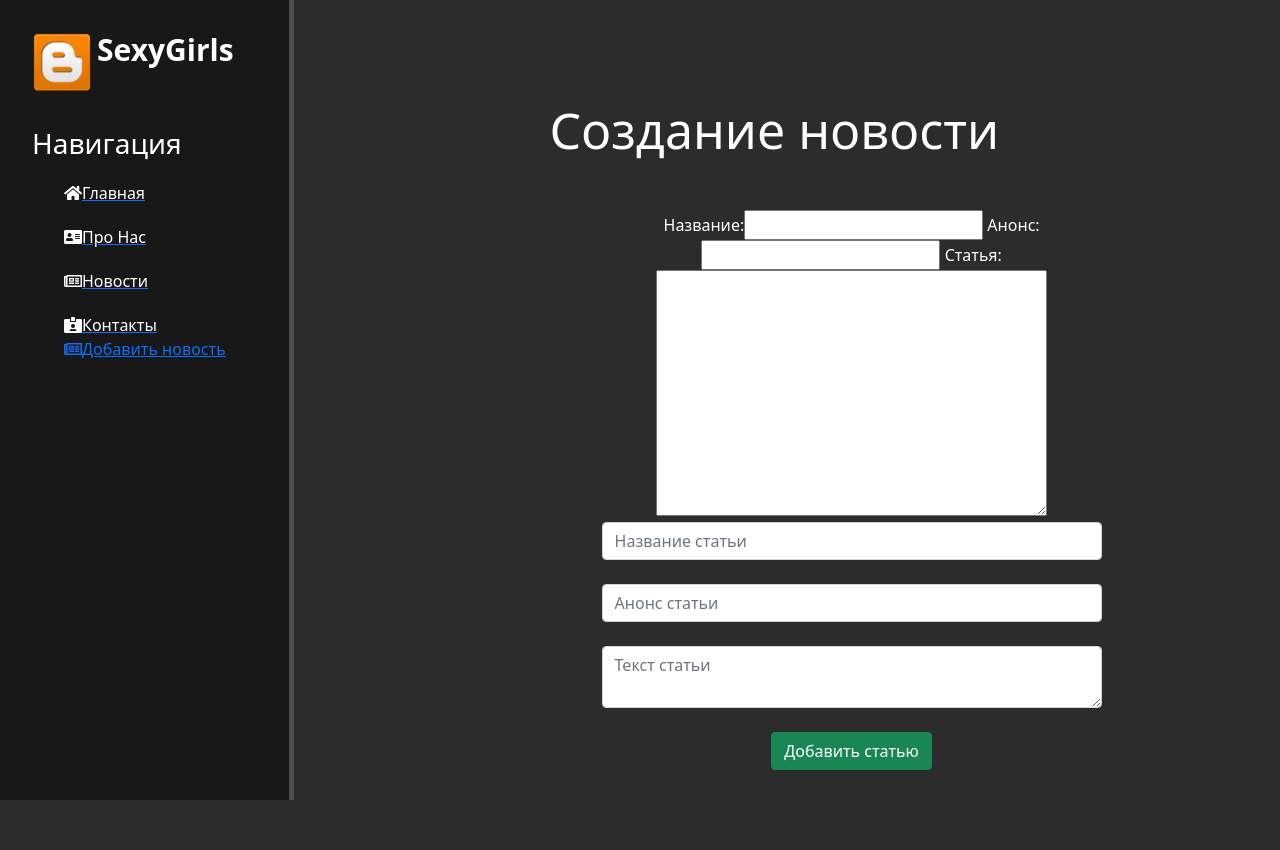
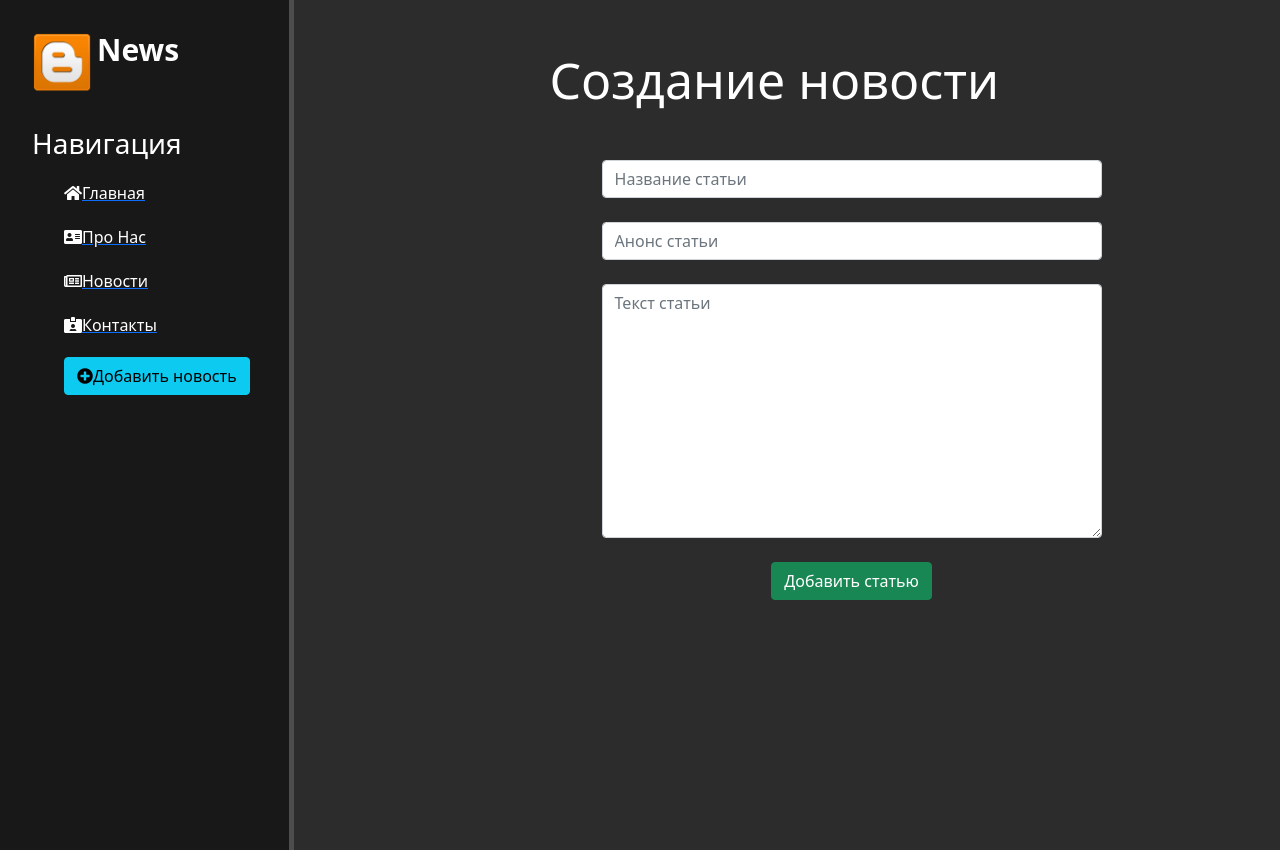
Before and after one commit to SosedovDmitriy/Django, a Django app: page /news/create in a window 1280 px wide. Before the commit the page ends 800 px from the top, so only its background shows below. Run offline with Django 3.2, Linux system fonts and the light colour scheme; some libraries are stand-ins or nearby versions.

Commit message:
last changes

```diff
--- a/main/static/main/css/main.css
+++ b/main/static/main/css/main.css
@@ -7,7 +7,7 @@ aside {
     background: #181818;
     width: 23%;
     padding: 2.5%;
-    height: 100vh;
+    height: 850px;
     color: #fff;
     border-right: 5px solid #4d4d4d;
 }
@@ -46,10 +46,10 @@ aside ul li:hover, ul a:hover {
     transform: scale(1.05);
 }
 
-    .features {
+.features {
     float:left;
     color: #fff;
-    margin-top: 100px;
+    margin-top: 50px;
     text-align: center;
     width: 75%;
 }
@@ -62,3 +62,16 @@ form {
     width: 500px;
     margin-top: 50px;
 }
+
+.alert-warning {
+    float: none;
+    clear:both;
+    height: 100%;
+    margin: 1m;
+    text-align: left;
+
+}
+.features p {
+    max-width: none;
+    margin: 20px auto;
+}
--- a/main/templates/main/about.html
+++ b/main/templates/main/about.html
@@ -1,7 +1,7 @@
 {% extends 'main/layout.html' %}
 
 {% block title %}
-    <h1>Про нас</h1>
+    Про нас
 {% endblock %}
 
 {% block content %}
--- a/main/templates/main/index.html
+++ b/main/templates/main/index.html
@@ -1,13 +1,13 @@
 {% extends 'main/layout.html' %}
 
 {% block title %}
-    <h1>{{title}}</h1>
+    {{title}}
 {% endblock %}
 
 {% block content %}
     <div class="features">
         <h1>{{title}}</h1>
-        <p>Lorem ipsum dolor sit amet consectetur adipisicing elit. Deleniti a facilis maiores eveniet necessitatibus natus reprehenderit ullam? Velit asperiores voluptatum aperiam, quod voluptate nihil dolores delectus? Corporis corrupti quod rem.</p>
+        <h5>На данном сайте представлены новости, которые  произошли за последнее время</h4р4р>
         <button class="btn btn-warning">На страницу о нас</button>
 
         {% for el in values %}
--- a/main/templates/main/layout.html
+++ b/main/templates/main/layout.html
@@ -1,29 +1,41 @@
 {% load static %}
 <!DOCTYPE html>
 <html lang="en">
+
 <head>
     <meta charset="UTF-8">
     <meta http-equiv="X-UA-Compatible" content="IE=edge">
     <meta name="viewport" content="width=device-width, initial-scale=1.0">
     <title>{% block title %}{% endblock %}</title>
-    <link rel = "stylesheet" href="https://cdn.jsdelivr.net/npm/bootstrap@5.1.0/dist/css/bootstrap.min.css">
-    <link rel = "stylesheet" href="https://use.fontawesome.com/releases/v5.8.2/css/all.css">
-    <link rel = "stylesheet" href={% static 'main/css/main.css' %}
-</head>
+    <link rel="stylesheet" href="https://cdn.jsdelivr.net/npm/bootstrap@5.1.0/dist/css/bootstrap.min.css">
+    <link rel="stylesheet" href="https://use.fontawesome.com/releases/v5.8.2/css/all.css">
+    <link rel="stylesheet" href={% static 'main/css/main.css' %} </head>
+
 <body>
     <aside>
         <img src="{% static 'main/img/logo.png' %}" alt="Лого">
-        <span class="logo">SexyGirls</span>
+        <span class="logo">News</span>
         <h3>Навигация</h3>
         <ul>
-            <a href="{% url 'home' %}"><li><i class="fas fa-home"></i>Главная</li></a>
-            <a href="{% url 'about' %}"><li><i class="fas fa-address-card"></i>Про Нас</li></a>
-            <a href="{% url 'news_home' %}"><li><i class="far fa-newspaper"></i>Новости</li></a>
-            <a href=""><li><i class="fas fa-id-card-alt"></i>Контакты</li></a>
-            <a href="{% url 'create' %}"><i class="far fa-newspaper"></i>Добавить новость</a>
+            <a href="{% url 'home' %}">
+                <li><i class="fas fa-home"></i>Главная</li>
+            </a>
+            <a href="{% url 'about' %}">
+                <li><i class="fas fa-address-card"></i>Про Нас</li>
+            </a>
+            <a href="{% url 'news_home' %}">
+                <li><i class="far fa-newspaper"></i>Новости</li>
+            </a>
+            <a href="">
+                <li><i class="fas fa-id-card-alt"></i>Контакты</li>
+            </a>
+            <a href="{% url 'create' %}">
+                <li><button class="btn btn-info"><i class="fas fa-plus-circle"></i>Добавить новость</button></li>
+            </a>
         </ul>
     </aside>
     {% block content %}
     {% endblock %}
 </body>
+
 </html>
--- a/main/urls.py
+++ b/main/urls.py
@@ -4,6 +4,5 @@ from . import views
 urlpatterns = [
     path('', views.index, name='home'),
     path('about', views.about, name='about'),
-    path('profile', views.profile),
-    path('test', views.test)
+
 ]
--- a/news/forms.py
+++ b/news/forms.py
@@ -1,7 +1,22 @@
 from .models import Articles
-from django.forms import ModelForm
+from django.forms import ModelForm, widgets
 
 class ArticlesForm(ModelForm):
     class Meta:
         model = Articles
         fields = ['title', 'anons', 'full_text']
+
+        widgets = {
+            "title": widgets.TextInput(attrs={
+                'class': 'form-control',
+                'placeholder': 'Название статьи'
+            }),
+            "anons": widgets.TextInput(attrs={
+                'class': 'form-control',
+                'placeholder': 'Анонс статьи'
+            }),
+            "full_text": widgets.Textarea(attrs={
+                'class': 'form-control',
+                'placeholder': 'Текст статьи'
+            }),
+        }
--- a/news/models.py
+++ b/news/models.py
@@ -9,6 +9,9 @@ class Articles (models.Model):
     def __str__ (self):
         return self.title
 
+    def get_absolute_url(self):
+        return f'/news/{self.id}'
+
     class Meta:
         verbose_name = 'Новость'
         verbose_name_plural = 'Новости'
--- a/news/templates/news/create.html
+++ b/news/templates/news/create.html
@@ -1,7 +1,7 @@
 {% extends 'main/layout.html' %}
 
 {% block title %}
-<h1>Создание новости</h1>
+Создание новости
 {% endblock %}
 
 {% block content %}
@@ -9,11 +9,9 @@
     <h1>Создание новости</h1>
     <form method="POST">
         {% csrf_token %}
-        {{ form }}
-
-        <input type="text" placeholder="Название статьи" class="form-control"><br>
-        <input type="text" placeholder="Анонс статьи" class="form-control"><br>
-        <textarea class="form-control" placeholder="Текст статьи"></textarea><br>
+        {{ form.title }} <br>
+        {{ form.anons }} <br>
+        {{ form.full_text }} <br>
         <button class="btn btn-success" type="submit">Добавить статью</button>
     </form>
 
--- a/news/urls.py
+++ b/news/urls.py
@@ -3,6 +3,9 @@ from . import views
 
 urlpatterns = [
     path('', views.news_home, name='news_home'),
-    path('create', views.create, name='create')
+    path('create', views.create, name='create'),
+    path('<int:pk>', views.NewsDatailView.as_view(), name='news-datail'),
+    path('<int:pk>/update', views.NewsUpdateView.as_view(), name='news-update'),
+    path('<int:pk>/delete', views.NewsDeleteView.as_view(), name='news-delete')
 
 ]
--- a/news/views.py
+++ b/news/views.py
@@ -1,18 +1,44 @@
-from django.shortcuts import render
+from django.shortcuts import redirect, render
+from django.views.generic.edit import DeleteView, UpdateView
 from .models import Articles
 from .forms import ArticlesForm
+from django.views.generic import DetailView
+
+
+def news_home(request):
+    news = Articles.objects.order_by('title')
+    return render(request, 'news/news_home.html', {"news": news})
+
+class NewsDatailView(DetailView):
+    model=Articles
+    template_name='news/datails_view.html'
+    context_object_name='article'
+
+class NewsUpdateView(UpdateView):
+    model=Articles
+    template_name='news/create.html'
+    form_class=ArticlesForm
+
+class NewsDeleteView(DeleteView):
+    model=Articles
+    success_url='/news'
+    template_name='news/news-delete.html'
 
 
 
-def news_home(request):
-    news=Articles.objects.order_by('title')
-    return render(request, 'news/news_home.html', {"news":news})
-
 def create(request):
+    error = ''
+    if request.method == 'POST':
+        form = ArticlesForm(request.POST)
+        if form.is_valid():
+            form.save()
+            return redirect('home')
+        else:
+            error = 'Форма введена неверно'
     form = ArticlesForm()
-
     data = {
-        'form': form
+        'form': form,
+        'error': error
     }
 
-    return render (request, 'news/create.html', data)
+    return render(request, 'news/create.html', data)
```
Also changed, not shown: news/templates/news/datails_view.html (added, +14 -0 lines), news/templates/news/news-delete.html (added, +17 -0 lines), news/templates/news/news_home.html (+8 -6 lines), db.sqlite3.
